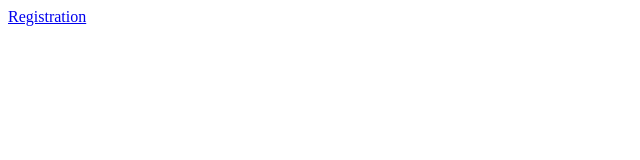
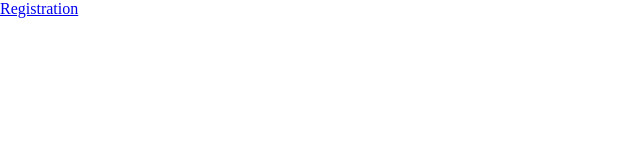
Before and after one commit to LostarBillo/hw5_styles, a plain HTML site: page index .html in a window 1280 px wide. Shown: the whole page, without its empty margins (0-640 px from the left). Drawn offline with Linux system fonts and the light colour scheme.

Commit message:
ADD link

```diff
--- a/index .html
+++ b/index .html
@@ -3,7 +3,9 @@
 <head>
     <meta charset="UTF-8">
     <meta name="viewport" content="width=device-width, initial-scale=1.0">
-    <title>Document</title>
+    <link rel="stylesheet" href="style/reset.css">
+    <link rel="stylesheet" href="style/style.css">
+        <title>Document</title>
 </head>
 <body>
     <header>
```
